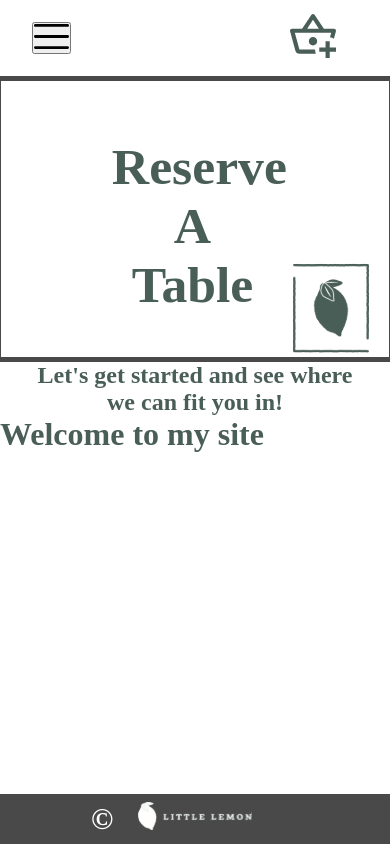
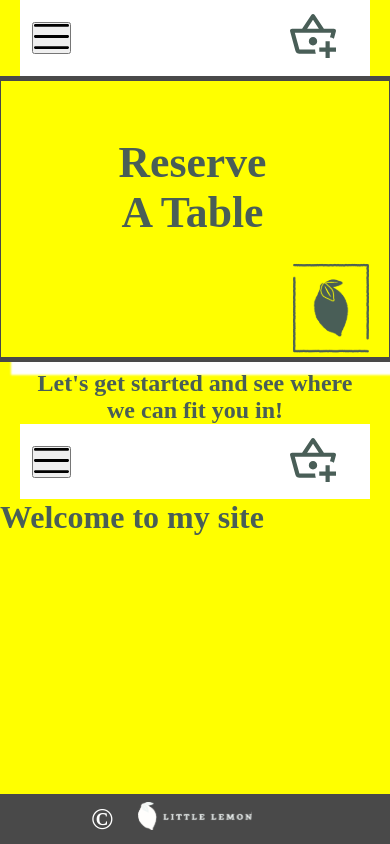
Before and after one commit to pdbforone/folio, a React (Create React App) app in the folder f1/: page /home in a window 390 px wide. Built offline with nearby package versions, Linux system fonts and the light colour scheme.

Commit message:
breakpoint work

```diff
--- a/f1/src/App.css
+++ b/f1/src/App.css
@@ -25,8 +25,17 @@ body {
   margin-bottom: 0;
   font-weight: 700;
   }
+
+  #hlogo {
+    display: inline-block;
+    grid-column: 1/ span 1 ;
+    grid-row: 1/1;
+    margin-top: auto;
+    margin-bottom: auto;
+    }
+
   nav {
-    grid-column: 1/ span ;
+    grid-column: 2/ span 4;
     grid-row: 1/ span 1;
     margin-right: auto;
     margin-left: auto;
@@ -34,14 +43,30 @@ body {
     margin-bottom: auto;
   }
 
-#hlogo {
+  nav ul {
+    display: grid;
+    grid-template-columns: repeat(6, 1fr);
+    list-style: none;
+  }
+
+  nav li {
+    text-align: center;
+    max-width: 100%;
+  }
+
+  nav a {
+    text-decoration: none;
+    color: #495E57;
+    font-size: 1rem;
+    max-width: 100%;
+    }
+
+  #button {
     display: none;
   }
 
 #hcart {
-  grid-row: 1/1;
-  grid-column: 4/ span 4;
-  ;
+  display: none;
 }
 
 #hero {
@@ -93,6 +118,7 @@ display: none;
 
 #formh1 {
     text-align: center;
+  margin-top: 2%;
 }
 
 footer {
@@ -109,6 +135,7 @@ footer {
   font-size: calc(1rem + 1vw);
   padding-top: 2%;
   padding-bottom: 2%;
+  max-height: 13vh;
 }
 #fl {
   grid-column: 2/3;
@@ -124,8 +151,96 @@ footer {
   margin-top: auto;
   margin-bottom: auto;
 }
+
+@media screen and (max-width: 25.389em )  {
+  body {
+    background-color: blue;
+  }
+
+  .main-hero h1 {
+    font-size: calc(2rem + 3vw)
+  }
+}
+
+@media screen and (max-width: 22.68em )  {
+
+.main-hero h1 {  font-size: calc(2rem + 2.5vw)}}
+
+@media screen and (max-width: 21.798em )  {
+
+  .main-hero h1 {  font-size: calc(2rem + 2.25vw)}
+
+  .main-hero {
+    column-gap: 1em;
+    margin-left: 1em;
+    margin-right: 1em;
+
+  }
+
+
+
+}
+
+
+
+@media screen and (max-width: 20.349em ) {
+
+  .main-hero h1 {  font-size: calc(2rem + 2vw)}
+
+  .main-hero {
+    column-gap: 1em;
+    margin-left: 1em;
+    margin-right: 1em;
+
+  }  }
+
+  @media screen and (max-width: 20em ) {
+
+    .main-hero h1 {  font-size: calc(2rem + 2vw)}
+
+    .main-hero {
+      column-gap: 1em;
+      margin-left: 1em;
+      margin-right: 1em;
+
+    }
+
+
+
+
+  }
+
+  @media screen and (min-width: 0em ) and (max-width: 89em) {
+
+
+    body {
+      background-color: yellow;
+    }
+
+    nav {
+      grid-column: 1/1 ;
+      grid-row: 1/ span 1;
+      margin-right: auto;
+      margin-left: auto;
+      margin-top: auto;
+      margin-bottom: auto;
+    }
+
+    #hlogo {
+
+      display: none;
+        }
+
+  #hcart {
+    grid-row: 1/1;
+    grid-column: 4/ span 4;
+    display: inline-block;
+  }
+
   .navBar {
+    display: block;
     position: relative;
+    color: white;
   }
 
   .navBar button {
@@ -141,7 +256,7 @@ footer {
     list-style: none;
     position: fixed;
     top: 0;
-  background:#495E57 ;
+    background: #495E57;
     left: 0;
     bottom: 0;
     height: 100vh;
@@ -149,6 +264,7 @@ footer {
     overflow: hidden;
     max-width: 290px;
     z-index: 9;
+    color: white;
   }
 
   .menuNav.showMenu {
@@ -160,50 +276,18 @@ a {
     padding: 10px 40px;
     text-decoration: none;
     color: white;
-  font-weight: 700;
+    text-transform: uppercase;
+    font-weight: bold;
   }
-
+  ul {
+    display: block;
+    color: white;
+  }
   .menuNav li:first-child {
     margin-top: 7rem;
   }
-.navBar button {
-  background: transparent;;
-  border: none;
+#button {
+  display: inline-block;
 }
 
-
-.about__content {
-  padding: 8rem 40px;
-  display: flex;
   }
-
-.about__list {
-  list-style: none;
-  flex: 2;
-  margin-right: 15px;
-}
-
-.about__list a {
-  color: #9f9f9f;
-  text-transform: capitalize;
-  padding: 20px 0;
-  font-weight: 600;
-}
-
-.about__list a:hover {
-  color: #000;
-}
-
-.main__content {
-  flex: 7;
-}
-
-.main__content h1 {
-  margin-bottom: 15px;
-  line-height: 30px;
-  font-size: 30px;
-}
-
-.main__content p {
-  line-height: 25px;
-}
--- a/f1/src/Header.js
+++ b/f1/src/Header.js
@@ -1,6 +1,8 @@
 import Logo from './assets/Logo.svg';
 import Basket from './assets/basket .svg';
 import Nav from './Nav.js';
+import { Link } from 'react-router-dom';
+import Order from './Order';
 function Header () {
 return (
     <header className = "main-head">
@@ -9,9 +11,9 @@ return (
 
     <img id= "hlogo" src = {Logo} alt="" />
 
-    <a href = "www.google.com" id= "hcart">
+    <Link to={Order.path} id= "hcart">
     <img id = "hcarti" src={Basket} alt=""/>
-    </a>
+    </Link>
 
 
     </header>
--- a/f1/src/Home.js
+++ b/f1/src/Home.js
@@ -1,6 +1,14 @@
+import Footer from "./Footer";
+import Header from "./Header";
+
 function Homepage() {
     return (
+        <>
+        <Header/>
+
         <h1>Welcome to my site</h1>
+        <Footer/>
+        </>
     )
 }
 
--- a/f1/src/Nav.js
+++ b/f1/src/Nav.js
@@ -22,7 +22,7 @@ function Nav() {
   return (
 
     <nav className="main-nav">
-      <button onClick={handleToggle}>
+      <button id="button" onClick={handleToggle}>
         {navbarOpen ? (
           <img src={Burger} alt="hamburger menu"/>
         ) : (
```
Lines whose indentation alone changed are shown as unchanged.
